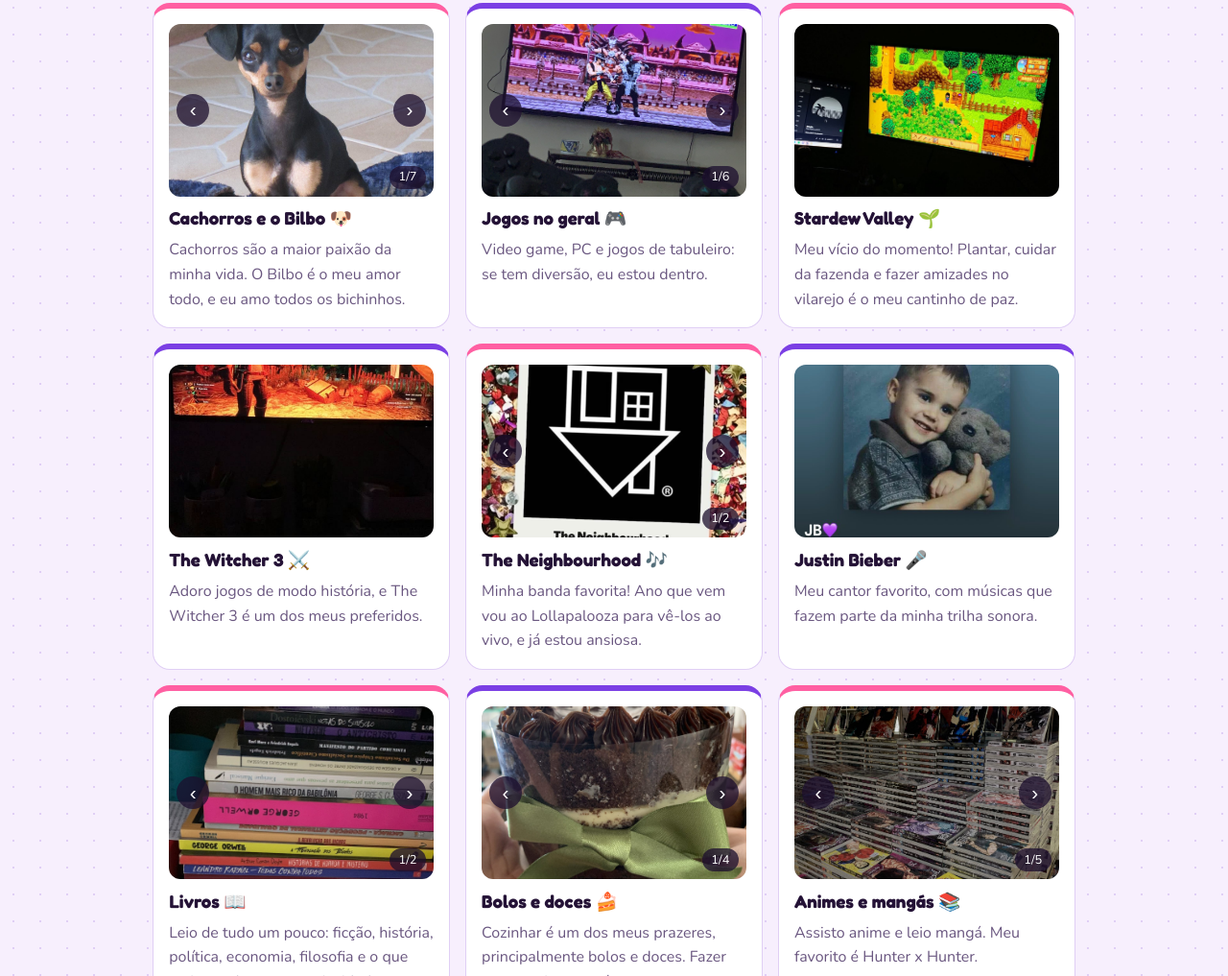
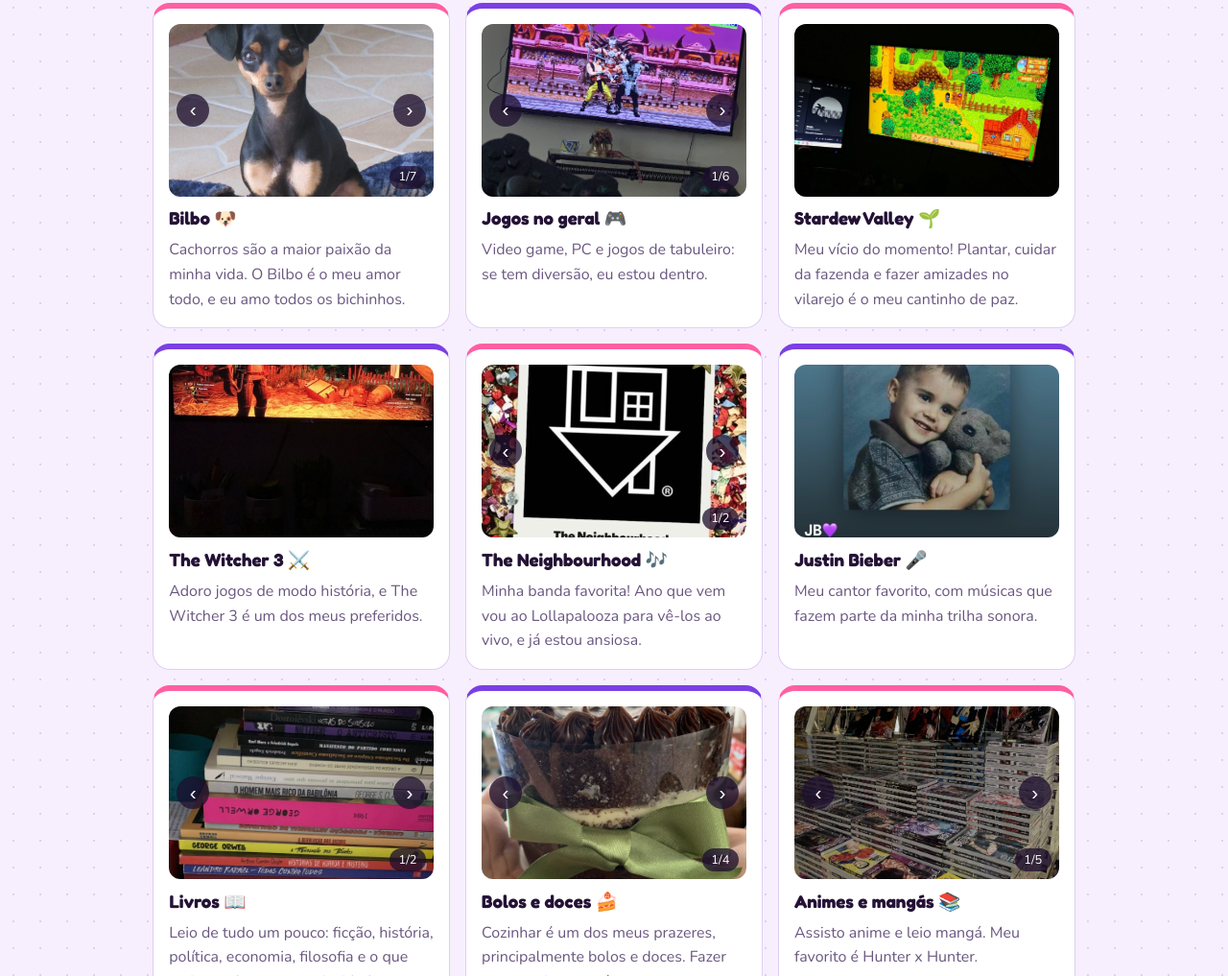
Before and after one commit to SouzaAmandaa/Meu-Portifolio, a plain HTML site: page index.html in a window 1280 px wide. Shown: the part 1546-2563 px from the top of the page at 96% size. Drawn offline with nearby package versions, Linux system fonts and the light colour scheme.

Commit message:
Update title of Bilbo's card in index.html

```diff
--- a/index.html
+++ b/index.html
@@ -81,7 +81,7 @@
       <div class="cards">
         <article class="card" data-cat="animais">
           <div class="galeria" data-fotos="images/bilbo-1.jpg, images/bilbo-2.jpg, images/bilbo-3.jpg, images/bilbo-4.jpg, images/bilbo-5.jpg, images/ong-animais-1.jpg, images/ong-animais-2.jpg"><img src="images/bilbo-1.jpg" alt="Foto de Bilbo, cachorro de Amanda"></div>
-          <h3>Cachorros e o Bilbo 🐶</h3>
+          <h3>Bilbo 🐶</h3>
           <p>Cachorros são a maior paixão da minha vida. O Bilbo é o meu amor todo, e eu amo todos os bichinhos.</p>
         </article>
 
```
